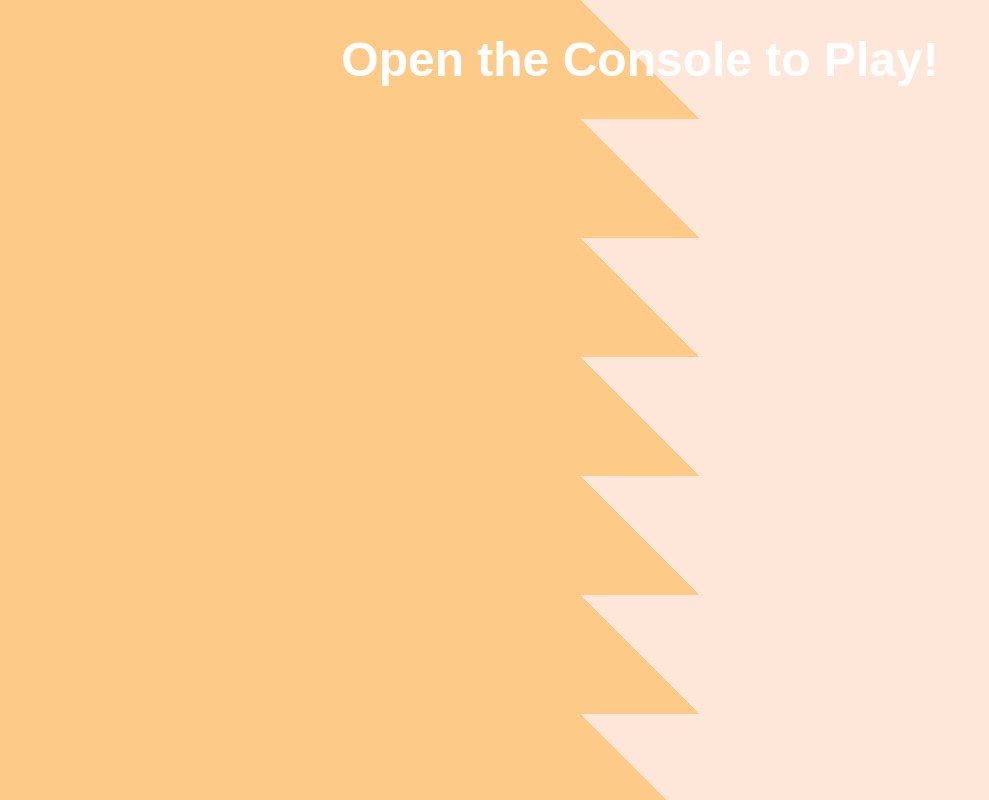
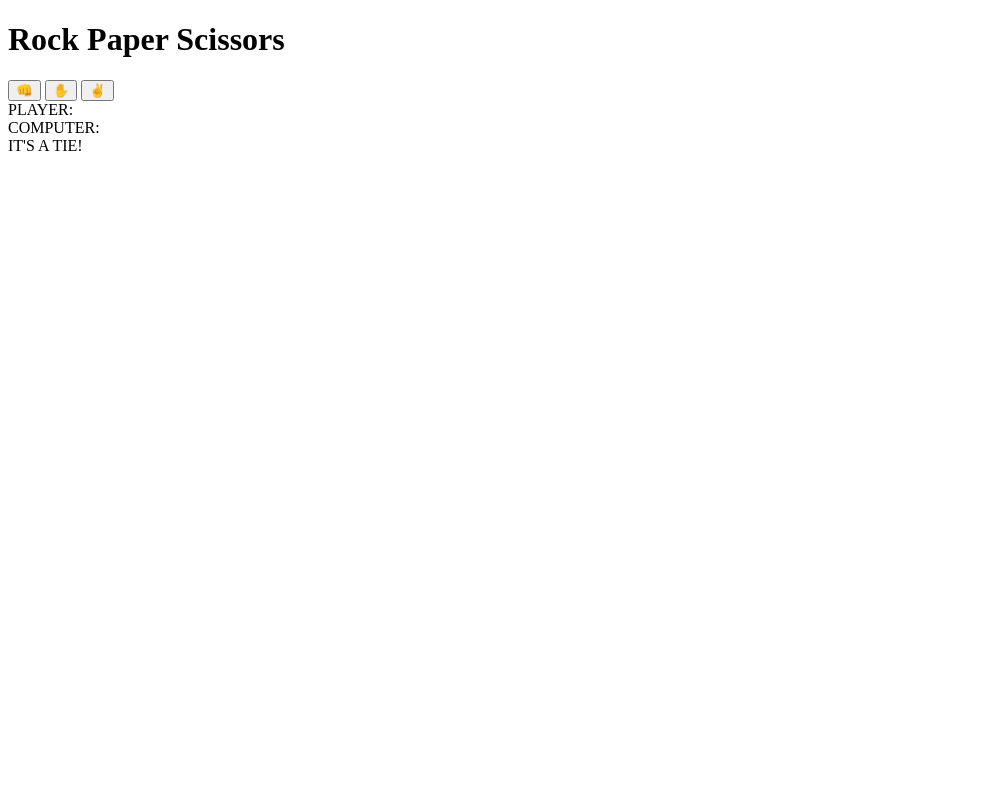
Before and after one commit to sinclairems/03-Rock-Paper-Scissors, a plain HTML site: page index.html in a window 1280 px wide. Shown: the whole page, without its empty margins (0-989 px from the left). Drawn offline with Linux system fonts and the light colour scheme.

Commit message:
Updated HTML based on YouTube tutorial

```diff
--- a/index.html
+++ b/index.html
@@ -3,23 +3,21 @@
 <head>
     <meta charset="UTF-8">
     <meta name="viewport" content="width=device-width, initial-scale=1.0">
-    <title>Rock Paper Scissors</title>
+    <title>Document</title>
 </head>
-<style>
-    body {
-        background: linear-gradient(45deg, #feca88 0 50%, #fee7d8 50% 100%)
-    }
+<body>
 
-    h1 {
-        text-align: center;
-        font-size: 3rem;
-        font-family: sans-serif;
-        color: #ffffff;
-    }
-</style>
-<body>
-    <h1>Open the Console to Play!</h1>
+    <h1>Rock Paper Scissors</h1>
 
-    <script src="assets/script.js"></script>
+    <div id="choices">
+        <button onclick="playGame('rock')">👊</button>
+        <button onclick="playGame('paper')">✋</button>
+        <button onclick="playGame('scissors')">✌️</button>
+    </div>
+
+    <div id="playerDisplay">PLAYER: </div>
+    <div id="computerDisplay">COMPUTER: </div>
+    <div id="resultDisplay">IT'S A TIE! </div>
+
 </body>
 </html>
```
